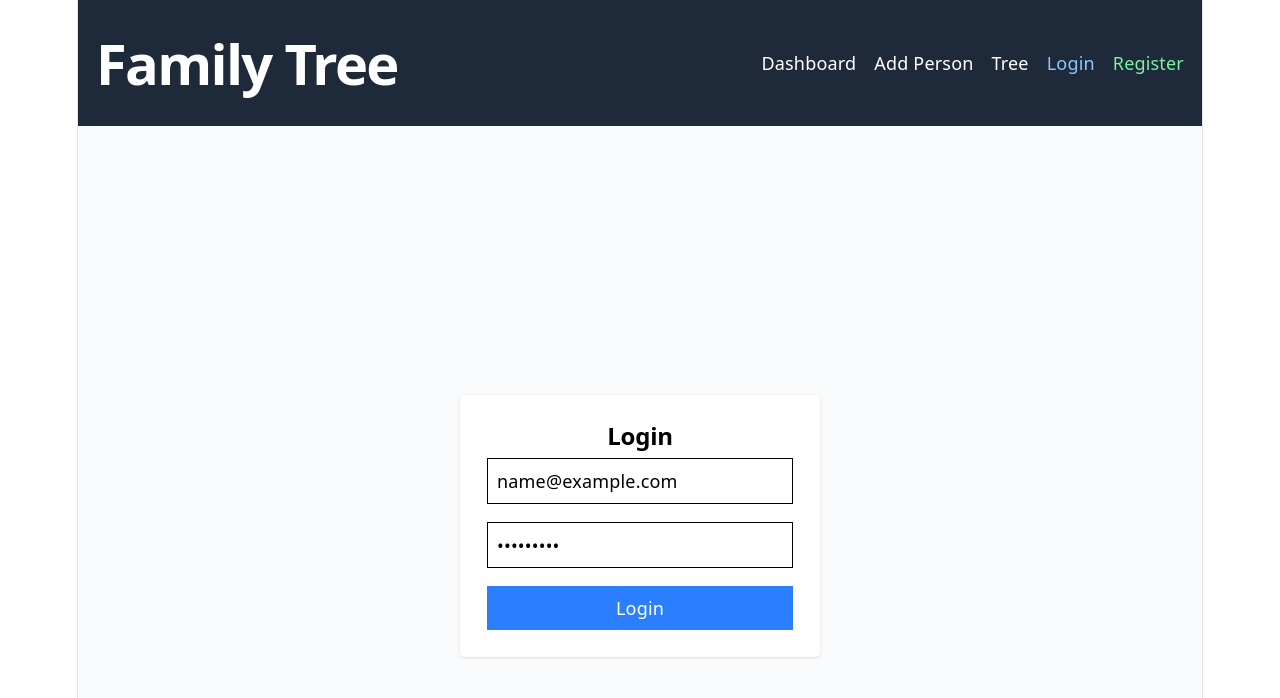
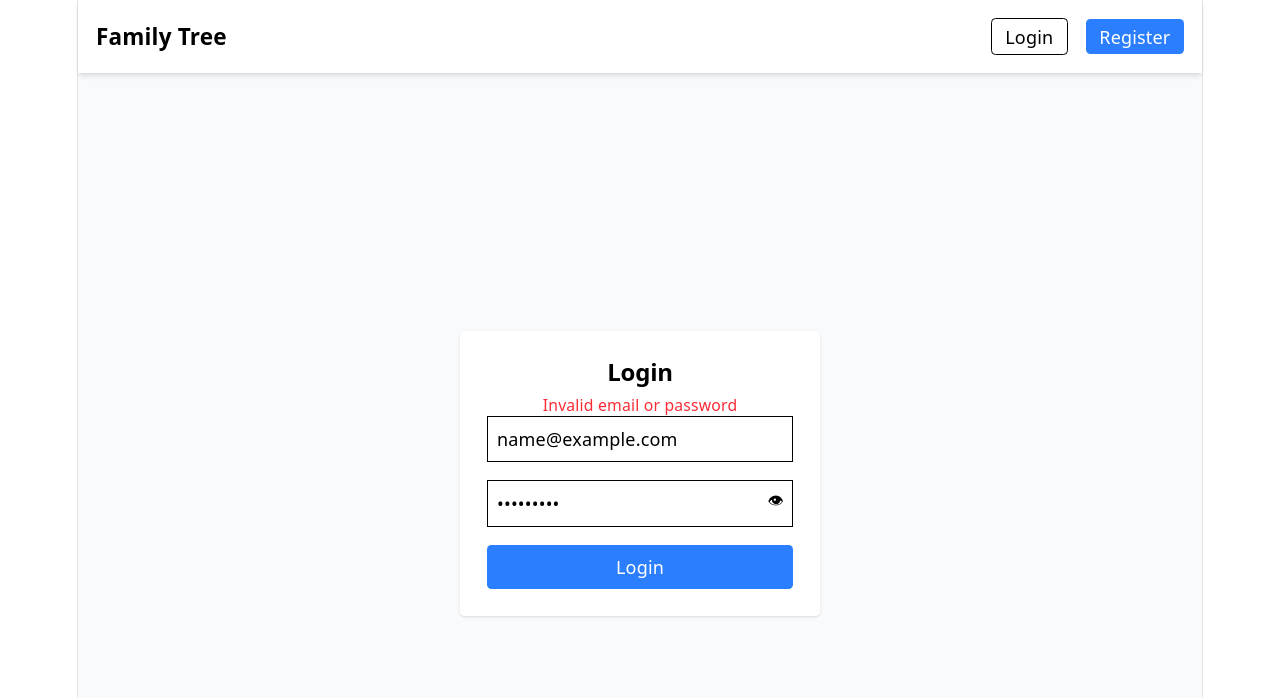
Before and after one commit to violetChai/fam-tree, a React app in the folder frontend/: page /login in a window 1280 px wide. Both pictures are taken after typing "name@example.com", "Sample123" into the empty fields and a click on the button "Login". Shown: the top 698 px of the page. Built offline with nearby package versions, Linux system fonts and the light colour scheme; no server answers; the HTML template or start-up script is replaced by a standard one.

Commit message:
nav login updates

```diff
--- a/frontend/src/components/Navbar.jsx
+++ b/frontend/src/components/Navbar.jsx
@@ -1,47 +1,68 @@
 import { Link, useNavigate } from "react-router-dom";
 
 export default function Navbar() {
+
     const navigate = useNavigate();
+
     const token = localStorage.getItem("token");
+    const user = JSON.parse(localStorage.getItem("user"));
 
     const logout = () => {
         localStorage.removeItem("token");
+        localStorage.removeItem("user");
         navigate("/login");
     };
 
     return (
-        <nav className="bg-gray-800 text-white p-4 flex justify-between">
 
-            <h1 className="font-bold">Family Tree</h1>
+        <nav className="flex justify-between items-center p-4 bg-white shadow-md">
 
-            <div className="space-x-4 flex items-center">
+            <Link to={token ? "/tree" : "/"} className="font-bold text-xl">
+                Family Tree
+            </Link>
 
-                <Link to="/">Dashboard</Link>
+            <div className="flex items-center gap-4">
+
+                {token && (
+                    <>
                         <Link to="/add-person">Add Person</Link>
-                <Link to="/tree">Tree</Link>
+                    </>
+                )}
 
-                {/* AUTH SECTION */}
                 {!token ? (
                     <>
-                        <Link to="/login" className="text-blue-300">
+                        <Link
+                            to="/login"
+                            className="px-3 py-1 border rounded"
+                        >
                             Login
                         </Link>
 
-                        <Link to="/register" className="text-green-300">
+                        <Link
+                            to="/register"
+                            className="px-3 py-1 bg-blue-500 text-white rounded"
+                        >
                             Register
                         </Link>
                     </>
                 ) : (
+                    <>
+                        <span className="text-gray-600">
+                            Hi, {user?.username}
+                        </span>
+
                         <button
                             onClick={logout}
-                        className="text-red-300"
+                            className="px-3 py-1 bg-red-500 text-white rounded"
                         >
                             Logout
                         </button>
+                    </>
                 )}
 
             </div>
 
         </nav>
+
     );
 }
--- a/frontend/src/pages/Login.jsx
+++ b/frontend/src/pages/Login.jsx
@@ -1,13 +1,28 @@
 import { useState } from "react";
 import api from "../services/api";
-import { setToken } from "../utils/auth";
+import { useEffect } from "react";
+import { useNavigate } from "react-router-dom";
 
 export default function Login() {
     const [email, setEmail] = useState("");
     const [password, setPassword] = useState("");
+    const [showPassword, setShowPassword] = useState(false);
+    const [error, setError] = useState("");
+    const navigate = useNavigate();
+    const [loading, setLoading] = useState(false);
+
+    useEffect(() => {
+        const token = localStorage.getItem("token");
+        if (token) {
+            navigate("/");
+        }
+    }, []);
 
     const handleLogin = async (e) => {
         e.preventDefault();
+
+        setError("");
+        setLoading(true);
 
         try {
             const res = await api.post("/auth/login", {
@@ -15,10 +30,19 @@
                 password,
             });
 
-            setToken(res.data.token);
+            localStorage.setItem("token", res.data.token);
+            localStorage.setItem("user", JSON.stringify(res.data.user));
+
             window.location.href = "/";
+
         } catch (err) {
-            console.log(err.response?.data || err.message);
+
+            setError("Invalid email or password");
+
+        } finally {
+
+            setLoading(false);
+
         }
     };
 
@@ -30,22 +54,47 @@
             >
                 <h2 className="text-xl font-bold">Login</h2>
 
+                {error && (
+                    <p className="text-red-500 text-sm">{error}</p>
+                )}
+
                 <input
                     className="border p-2 w-full"
                     placeholder="Email"
                     onChange={(e) => setEmail(e.target.value)}
                 />
 
-                <input
-                    className="border p-2 w-full"
-                    type="password"
-                    placeholder="Password"
-                    onChange={(e) => setPassword(e.target.value)}
-                />
+                <div className="relative">
 
-                <button className="bg-blue-500 text-white px-4 py-2 w-full">
-                    Login
+                    <input
+                        className="border p-2 w-full"
+                        type={showPassword ? "text" : "password"}
+                        placeholder="Password"
+                        value={password}
+                        onChange={(e) => setPassword(e.target.value)}
+                    />
+
+                    <button
+                        type="button"
+                        onClick={() => setShowPassword(!showPassword)}
+                        className="absolute right-2 top-2 text-sm"
+                    >
+                        {showPassword ? "🙈" : "👁"}
+                    </button>
+
+                </div>
+
+                <button
+                    disabled={loading}
+                    className="bg-blue-500 text-white px-4 py-2 w-full rounded
+               hover:bg-blue-600
+               active:scale-95
+               transition
+               disabled:opacity-50"
+                >
+                    {loading ? "Logging in..." : "Login"}
                 </button>
+
             </form>
         </div>
     );
```
Lines whose indentation alone changed are shown as unchanged.
